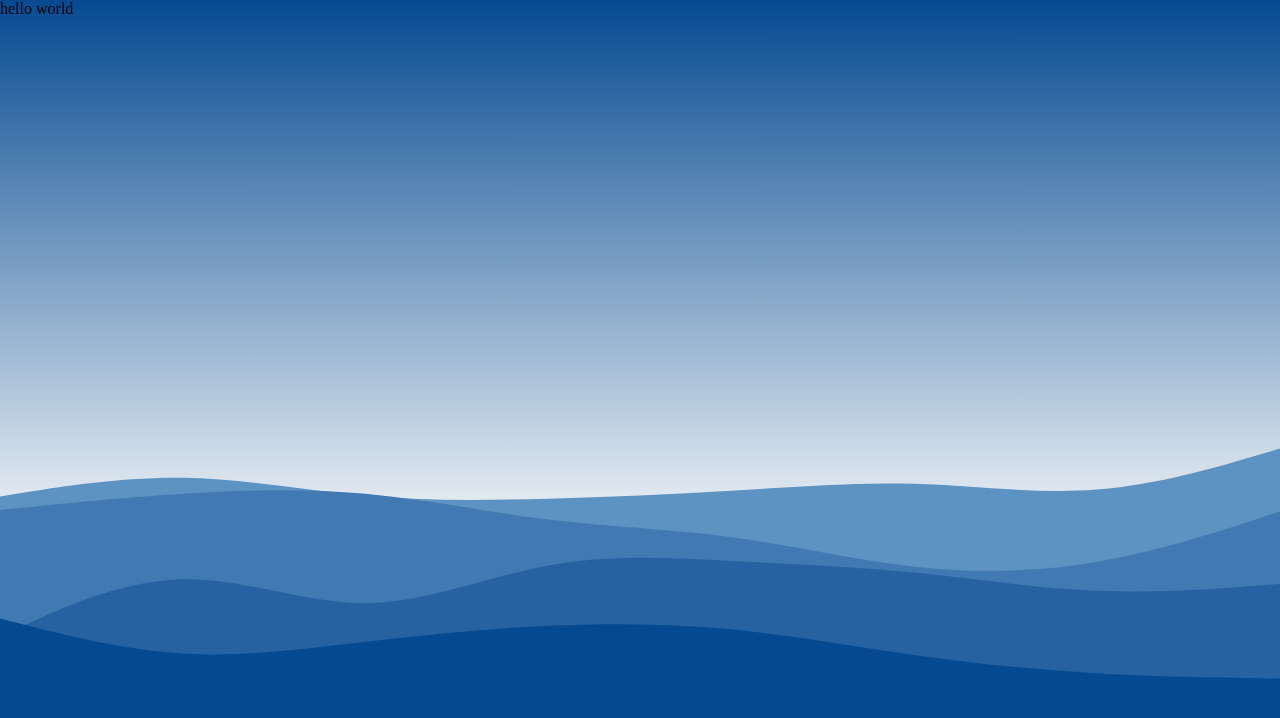
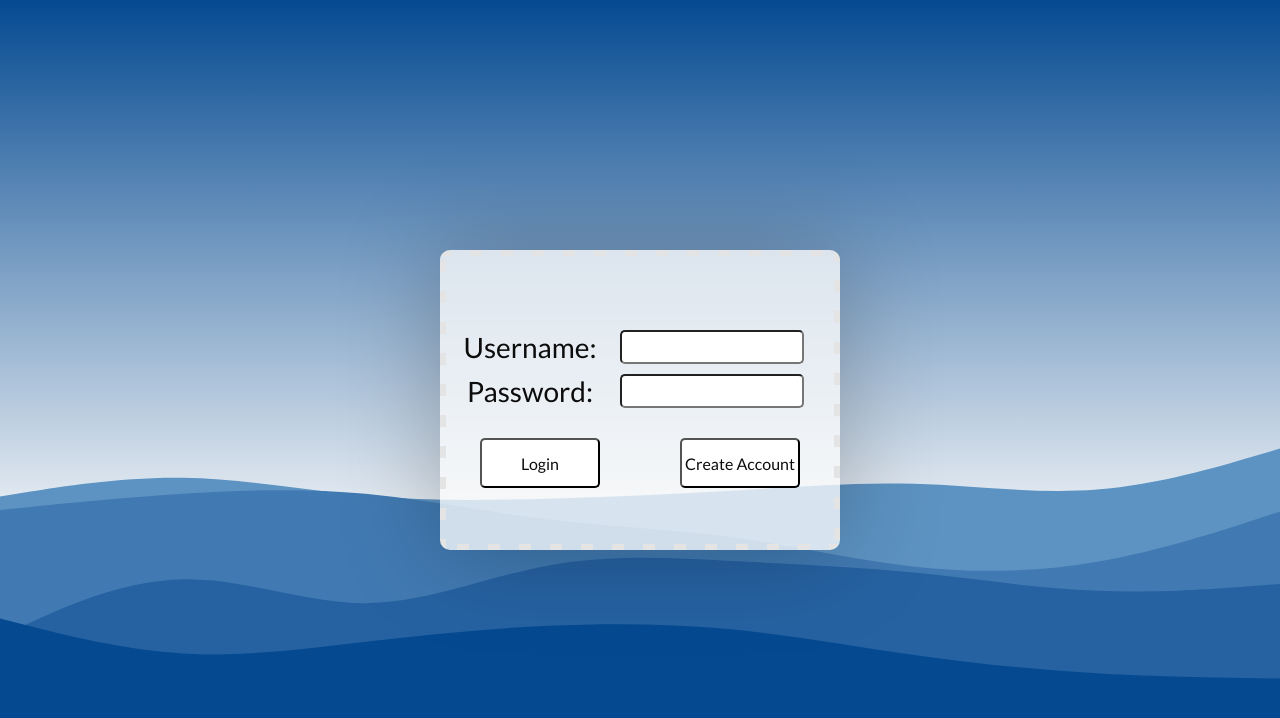
Before and after one commit to PFA-Crew/Study-With-Me, a React app: page / in a window 1280 px wide. Shown: the top 718 px of the page. Built offline with nearby package versions, Linux system fonts and the light colour scheme.

Commit message:
base visuals login/signup + LoginComponent / begin routing func

```diff
--- a/client/src/components/App/App.jsx
+++ b/client/src/components/App/App.jsx
@@ -1,30 +1,31 @@
 import React, { useState, useEffect, useRef } from 'react';
 import './App.css';
+import LoginComponent from './LoginComponent.jsx';
 
 function App() {
-  const [showCreateDialog, setShowCreateDialog] = useState(false);
-  const [showLoginDialog, setShowLoginDialog] = useState(false);
+  // const [showCreateDialog, setShowCreateDialog] = useState(false);
+  // const [showLoginDialog, setShowLoginDialog] = useState(false);
   const createRefUsername = useRef(null);
   const createRefPassword = useRef(null);
   const loginRefUsername = useRef(null);
   const loginRefPassword = useRef(null);
 
-  const handleCreateDialogOpen = () => {
-    setShowCreateDialog(true);
-  };
+  // const handleCreateDialogOpen = () => {
+  //   setShowCreateDialog(true);
+  // };
 
-  const handleCreateDialogClose = () => {
-    setShowCreateDialog(false);
-  };
-  const handleLoginDialogOpen = () => {
-    setShowLoginDialog(true);
-  };
+  // const handleCreateDialogClose = () => {
+  //   setShowCreateDialog(false);
+  // };
+  // const handleLoginDialogOpen = () => {
+  //   setShowLoginDialog(true);
+  // };
 
-  const handleLoginDialogClose = () => {
-    setShowLoginDialog(false);
-  };
+  // const handleLoginDialogClose = () => {
+  //   setShowLoginDialog(false);
+  // };
 
-  const handleCreateUser = async () => {
+  const handleCreateUser = async (clientDataObject) => {
     try {
       // make enclosing function async
       const postURL = '/auth/create';
@@ -34,7 +35,10 @@ function App() {
           Accept: 'application/json',
           'Content-Type': 'application/json',
         },
-        body: JSON.stringify({ username: createRefUsername.current.value, password: createRefPassword.current.value, layouts }),
+        // TODO: what/where is layouts?
+        // if user is being created, shouldn't there be a layout predefined inside db?
+        // body: JSON.stringify({ username: createRefUsername.current.value, password: createRefPassword.current.value, layouts }),
+        body: JSON.stringify(clientDataObject),
       });
       const data = await fetchResponse.json();
       console.log(data);
@@ -43,9 +47,9 @@ function App() {
       console.log(error);
     }
 
-    handleCreateDialogClose();
+    // handleCreateDialogClose();
   };
-  const handleLoginUser = async () => {
+  const handleLoginUser = async (clientDataObject) => {
     try {
       // make enclosing function async
       const postURL = '/auth/login';
@@ -55,66 +59,66 @@ function App() {
           Accept: 'application/json',
           'Content-Type': 'application/json',
         },
-        body: JSON.stringify({ username: loginRefUsername.current.value, password: loginRefPassword.current.value }),
+        body: JSON.stringify(clientDataObject),
       });
       const data = await fetchResponse.json();
       // figure out how to populate state from this response
       console.log(data);
-      setLayouts(data);
+      // setLayouts(data);
     } catch (error) {
       // handle error
       console.log(error);
     }
 
-    handleLoginDialogClose();
+    // handleLoginDialogClose();
   };
 
-  function CreateUserDialog() {
-    return (
-      <dialog open onClose={handleCreateDialogClose}>
-        <input
-          type="text"
-          ref={createRefUsername}
-          placeholder="username 😎"
-        />
-        <input
-          type="text"
-          ref={createRefPassword}
-          placeholder="password 😤"
-        />
-        <button onClick={handleCreateUser}>create account</button>
-      </dialog>
-    );
-  }
+  // function CreateUserDialog() {
+  //   return (
+  //     <dialog open onClose={handleCreateDialogClose}>
+  //       <input
+  //         type="text"
+  //         ref={createRefUsername}
+  //         placeholder="username 😎"
+  //       />
+  //       <input
+  //         type="text"
+  //         ref={createRefPassword}
+  //         placeholder="password 😤"
+  //       />
+  //       <button onClick={handleCreateUser}>create account</button>
+  //     </dialog>
+  //   );
+  // }
 
-  function LoginUserDialog() {
-    return (
-      <dialog open onClose={handleLoginDialogClose}>
-        <input
-          type="text"
-          ref={loginRefUsername}
-          placeholder="username 🔫"
-        />
-        <input
-          type="text"
-          ref={loginRefPassword}
-          placeholder="password 😻"
-        />
-        <button onClick={handleLoginUser}>Login</button>
-      </dialog>
-    );
-  }
+  // function LoginUserDialog() {
+  //   return (
+  //     <dialog open onClose={handleLoginDialogClose}>
+  //       <input
+  //         type="text"
+  //         ref={loginRefUsername}
+  //         placeholder="username 🔫"
+  //       />
+  //       <input
+  //         type="text"
+  //         ref={loginRefPassword}
+  //         placeholder="password 😻"
+  //       />
+  //       <button onClick={handleLoginUser}>Login</button>
+  //     </dialog>
+  //   );
+  // }
 
-  function CreateUser({ onClick }) {
-    return (
-      <button className="create-user" onClick={onClick}> Create Account</button>
-    );
-  }
-  function LoginUser({ onClick }) {
-    return (
-      <button className="login-user" onClick={onClick}> Login</button>
-    );
-  }
+  // function CreateUser({ onClick }) {
+  //   return (
+  //     <button className="create-user" onClick={onClick}> Create Account</button>
+  //   );
+  // }
+  // function LoginUser({ onClick }) {
+  //   return (
+  //     <button className="login-user" onClick={onClick}> Login</button>
+  //   );
+  // }
 
   // two buttons on modal to either sign in or sign up
   // click button that activates get request to sign in
@@ -138,16 +142,9 @@ function App() {
 
   return (
     <>
-      <div className="loginContainer">
-        <p>hello world</p>
+      <div className="loginContainer loginContainerBorder">
+        <LoginComponent handleCreateUser={handleCreateUser} handleLoginUser={handleLoginUser} />
       </div>
-      {/* <div className="custom-shape-divider-bottom-1685152575">
-        <svg data-name="Layer 1" xmlns="http://www.w3.org/2000/svg" viewBox="0 0 1200 120" preserveAspectRatio="none">
-          <path d="M0,0V46.29c47.79,22.2,103.59,32.17,158,28,70.36-5.37,136.33-33.31,206.8-37.5C438.64,32.43,512.34,53.67,583,72.05c69.27,18,138.3,24.88,209.4,13.08,36.15-6,69.85-17.84,104.45-29.34C989.49,25,1113-14.29,1200,52.47V0Z" opacity=".25" className="shape-fill" />
-          <path d="M0,0V15.81C13,36.92,27.64,56.86,47.69,72.05,99.41,111.27,165,111,224.58,91.58c31.15-10.15,60.09-26.07,89.67-39.8,40.92-19,84.73-46,130.83-49.67,36.26-2.85,70.9,9.42,98.6,31.56,31.77,25.39,62.32,62,103.63,73,40.44,10.79,81.35-6.69,119.13-24.28s75.16-39,116.92-43.05c59.73-5.85,113.28,22.88,168.9,38.84,30.2,8.66,59,6.17,87.09-7.5,22.43-10.89,48-26.93,60.65-49.24V0Z" opacity=".5" className="shape-fill" />
-          <path d="M0,0V5.63C149.93,59,314.09,71.32,475.83,42.57c43-7.64,84.23-20.12,127.61-26.46,59-8.63,112.48,12.24,165.56,35.4C827.93,77.22,886,95.24,951.2,90c86.53-7,172.46-45.71,248.8-84.81V0Z" className="shape-fill" />
-        </svg>
-      </div> */}
       <div className="waveBackground" />
     </>
   );
--- /dev/null
+++ b/client/src/components/App/LoginComponent.jsx
@@ -0,0 +1,38 @@
+import React from 'react';
+
+function App({ handleCreateUser, handleLoginUser }) {
+  const submitForm = (event) => {
+    event.preventDefault();
+    const buttonClicked = event.nativeEvent.submitter.id; // is there a better way to do this?
+    const formData = new FormData(event.target);
+    const clientDataObject = Object.fromEntries(formData); // {username: hello, password: world}
+    if (buttonClicked === 'loginButton') handleLoginUser();
+    else if (buttonClicked === 'createButton') handleCreateUser();
+  };
+  /* no way to gradually switch background colors */
+  // const switchToNight = (event) => {
+  //   console.log(document.getElementsByTagName('body')[0]);
+  //   document.getElementsByTagName('body')[0].style.background
+  //   = 'linear-gradient(#25003e 8%, #054a91 90%, #054A91 100%)';
+  // };
+
+  return (
+    <form onSubmit={submitForm}>
+      <label htmlFor="username">
+        <p>Username:</p>
+        <input type="text" id="username" name="username" required />
+      </label>
+      <label htmlFor="password">
+        <p>Password:</p>
+        <input type="password" id="password" name="password" required />
+      </label>
+      {/* pass in login/sign up */}
+      <div className="loginButtonContainer">
+        <input type="submit" value="Login" className="submitButton" id="loginButton" />
+        <input type="submit" value="Create Account" className="submitButton" id="createButton" />
+      </div>
+    </form>
+  );
+}
+
+export default App;
--- a/client/src/index.scss
+++ b/client/src/index.scss
@@ -1,19 +1,32 @@
+ @import url('https://fonts.googleapis.com/css2?family=Lato&display=swap');
+
 $oceanBlue: #054A91;
 $lightOceanBlue: #3E7CB1; // change previous two?
 $primaryWhite: #FCFCFC;
+$primaryText: #0C0C0C;
 
 
 * {
     margin:0;
     padding:0;
+    font-family: 'Lato', sans-serif;
+    color: $primaryText;
 }
 
 body {
     height: 100vh;
-    width: 100vh;
-    display: grid;
+    width: 100vw;
     overflow: hidden;
     background: linear-gradient($oceanBlue, $primaryWhite 70%, $primaryWhite 75%, $oceanBlue 80%);
+    // transition: all 1000ms linear;
+}
+
+#root {
+    height: 100%;
+    width: 100%;
+    display: flex;
+    justify-content: center;
+    align-items: center;
 }
 
 .waveBackground {
@@ -25,4 +38,79 @@ body {
     background-image: url('./waves.svg');
     position: absolute;
     bottom: 10%;
+    z-index: -1;
 }
+
+
+
+.loginContainer {
+    display: flex;
+    width: 30%;
+    min-width: 400px;
+    height: 35%;
+    min-height: 300px;
+    background-color: #fcfcfcc5;
+    box-shadow: 0px 0px 100px rgba(0, 0, 0, 0.25);
+    border-radius: 10px;
+    form {
+        margin-top: 20%;
+        gap: 10px;
+        width: 100%;
+        display: flex;
+        flex-direction: column;
+        align-items: center;
+        font-size: 1.75rem;
+        label {
+            text-align: center;
+            width: 100%;
+            display: flex;
+            flex-direction: row;
+        }
+        p {
+            display: inline;
+            width: 45%;
+        }
+        input {
+            width: 45%;
+            border-radius: 5px;
+             &:hover {
+                transform: translateY(1px);
+                box-shadow: 0px 0px 20px rgba(99, 99, 99, 0.146);
+                transition: 100ms linear;
+                border-radius: 5px;
+            }
+        }
+
+    }
+}
+
+.loginButtonContainer {
+    width: 100%;
+    display: grid;
+    justify-items: center;
+    height: 70px;
+    grid-template-columns: 1fr 1fr;
+    .submitButton {
+        display: block;
+        margin-top: 10%;
+        font-size: 1rem;
+        width: 60%;
+        background-color: white;
+        &:hover {
+            transform: translateY(1px);
+            box-shadow: 0px 0px 20px rgba(0, 0, 0, 0.146);
+            transition: 100ms linear;
+        }
+    }
+}
+
+#loginButton:hover ~ #root{
+        background-color: black;
+}
+#createButton:hover {
+
+}
+
+.loginContainerBorder { background-image: repeating-linear-gradient(0deg, #e4e4e4, #e4e4e4 12px, transparent 12px, transparent 31px, #e4e4e4 31px), repeating-linear-gradient(90deg, #e4e4e4, #e4e4e4 12px, transparent 12px, transparent 31px, #e4e4e4 31px), repeating-linear-gradient(180deg, #e4e4e4, #e4e4e4 12px, transparent 12px, transparent 31px, #e4e4e4 31px), repeating-linear-gradient(270deg, #e4e4e4, #e4e4e4 12px, transparent 12px, transparent 31px, #e4e4e4 31px); background-size: 6px calc(100% + 31px), calc(100% + 31px) 6px, 6px calc(100% + 31px) , calc(100% + 31px) 6px; background-position: 0 0, 0 0, 100% 0, 0 100%; background-repeat: no-repeat; animation: borderAnimation 1s infinite linear; }
+
+@keyframes borderAnimation { from { background-position: 0 0, -31px 0, 100% -31px, 0 100%; } to { background-position: 0 -31px, 0 0, 100% 0, -31px 100%; } }
```
